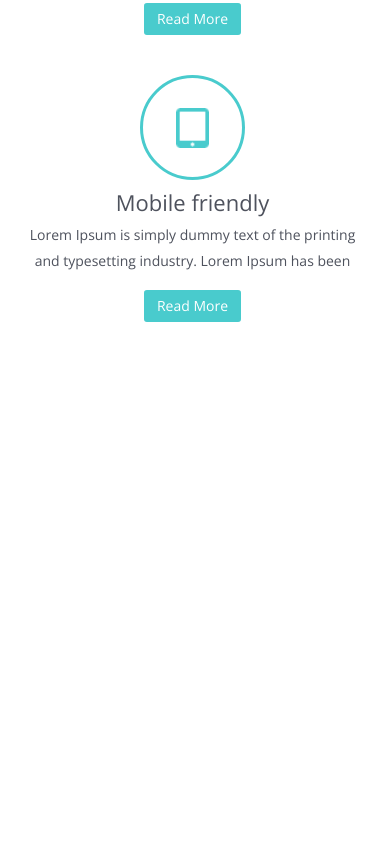
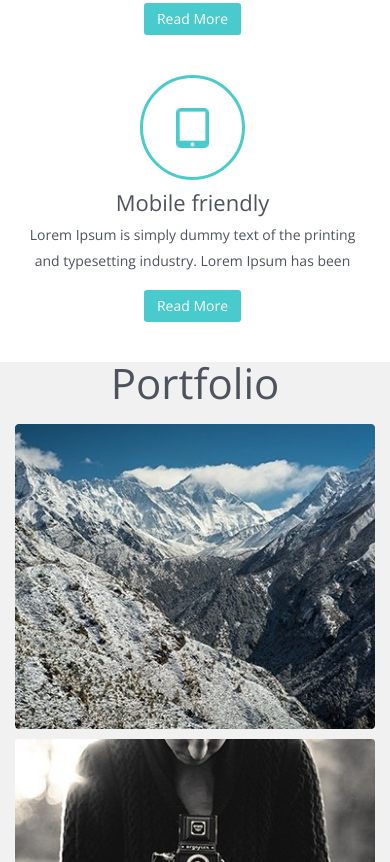
Before and after one commit to ArturSovovich/Author, a plain HTML site: page index.html in a window 390 px wide. Shown: the part 1024-1886 px from the top of the page. Before the commit the page ends 1386 px from the top, so only its background shows below. Drawn offline with nearby package versions, Linux system fonts and the light colour scheme.

Commit message:
portfolio and responsive

```diff
--- a/css/style.css
+++ b/css/style.css
@@ -22,8 +22,8 @@ main {
 .container{
   width: 100%;
   margin: 0 auto;
-  max-width: 1194px;
-  padding: 0 12px;
+  max-width: 1200px;
+  padding: 0 15px;
 }
 /* ------button------ */
 .btn-big{
@@ -66,6 +66,10 @@ main {
 .btn:active {
 }
 /* ------item------ */
+.section-title {
+font-size: 42px;
+color: #4e525d;
+}
 
 /* ----Header---- */
 .menu_icon {
@@ -232,6 +236,38 @@ main {
   flex: 0 1 100%;
 }
 
+/* ----main-portfolio--- */
+.portfolio {
+  padding: 50px 0 102px 0;
+  text-align: center;
+  background-color: #f1f1f1;
+}
+.portfolio .section-title {
+   margin: 0 0 64px 0;
+}
+.portfolio-body {
+  display: grid;
+  grid-template-columns: repeat(auto-fit, minmax(370px, 1fr));
+  grid-auto-flow: row;
+  gap: 30px;
+  margin: 0 0 58px 0;
+}
+.portfolio-img {
+  position: relative;
+  padding: 0 0 84.5% 0;
+}
+.portfolio-img img{
+  height: 100%;
+  position: absolute;
+  top: 0;
+  left: 0;
+  border-radius: 1%;
+  object-fit: cover;
+}
+.portfolio .btn-big {
+  font-size: 24px;
+}
+
 @media (max-width: 992px) {
   /* ----main-slider---- */
   .main-slider_title {
@@ -249,9 +285,29 @@ main {
     border: 3px solid #49cbcd;
     border-radius: 3%/9%;
   }
+    /* ----main-services--- */
+  .services {
+    padding: 30px 0 0px 0;
+  }
+  .content-column {
+    flex: 0 0 50%;
+  }
+  .services-content_img {
+    margin: 0 0 20px 0;
+  }
+  /* ----main-portfolio--- */
+  .portfolio {
+    padding: 10px 0 30px 0;
+  }
+  .portfolio .section-title {
+    margin: 0 0 34px 0;
+  }
+  .portfolio-body {
+    margin: 0 0 20px 0;
+  }
 }
 @media (max-width: 768px) {
-  .btn-big {
+  .main-slider-content .btn-big {
     padding: 8px 16px;
     font-size: 20px;
   }
@@ -301,7 +357,6 @@ main {
     top: 50%;
     transform: rotate(45deg) translate(0, -50%);
   }
-
   .header-wrapper {
     padding: 20px 10px 10px 10px;
   }
@@ -314,7 +369,7 @@ main {
     top: 0;
     left: -100%;
     z-index: 4;
-    width: 102%;
+    width: 104%;
     height: 100%;
     background: rgb(255, 255, 255);
     transition: left 0.5s ease 0s;
@@ -322,7 +377,7 @@ main {
     overflow: auto;
   }
   .header-nav._active {
-    left: 2%;
+    left: 3%;
   }
   .header-nav li:hover:before {
     display: none;
@@ -358,18 +413,13 @@ main {
     line-height: 28px;
     margin: 0 0 20px 0;
   }
-
-  /* ----main-services--- */
-  .services {
-    padding: 30px 0 0px 0;
+  /* ----main-portfolio--- */
+  .portfolio-body {
+    display: block;
   }
-  .content-column {
-    flex: 0 0 50%;
+  .portfolio-img {
+    margin: 0 0 18px 0;
   }
-  .services-content_img {
-    margin: 0 0 20px 0;
-  }
-
 }
 @media (max-width: 576px) {
   /* ----main-slider---- */
@@ -406,9 +456,19 @@ main {
   .card-text {
     max-width: 380px;
   }
+  /* ----main-portfolio--- */
+  .portfolio {
+    padding: 0px 0 20px 0;
+}
+  .portfolio .section-title {
+    margin: 0 0 20px 0;
+  }
+  .portfolio-img {
+    margin: 0 0 10px 0;
+}
 }
 @media (max-width: 380px) {
-  .btn-big {
+  .main-slider-content .btn-big {
     padding: 6px 12px;
     font-size: 14px;
   }
--- a/index.html
+++ b/index.html
@@ -37,7 +37,7 @@
           <!-- Slides -->
           <div class="main-slider_slide swiper-slide">
             <div class="main-slider_img">
-              <img src="./img/slider/slider.jpg" alt="img">
+              <img src="./img/slider/slider-1.png" alt="img">
             </div>
             <div class="main-slider-content">
               <h3 class="main-slider_title">This is a main heading</h3>
@@ -47,7 +47,7 @@
           </div>
           <div class="main-slider_slide swiper-slide">
             <div class="main-slider_img">
-              <img src="./img/slider/slider.jpg" alt="img">
+              <img src="./img/slider/slider-1.png" alt="img">
             </div>
             <div class="main-slider-content">
               <h3 class="main-slider_title">This is a main heading</h3>
@@ -57,7 +57,7 @@
           </div>
           <div class="main-slider_slide swiper-slide">
             <div class="main-slider_img">
-              <img src="./img/slider/slider.jpg" alt="img">
+              <img src="./img/slider/slider-1.png" alt="img">
             </div>
             <div class="main-slider-content">
               <h3 class="main-slider_title">This is a main heading</h3>
@@ -113,6 +113,32 @@
           </div>
         </div>
       </div>
+      <div class="portfolio">
+        <div class="container">
+          <h2 class="section-title">Portfolio</h2>
+          <div class="portfolio-body">
+            <div class="portfolio-img">
+              <img src="./img/portfolio/01.jpg" alt="img">
+            </div>
+            <div class="portfolio-img">
+              <img src="./img/portfolio/02.jpg" alt="img">
+            </div>
+            <div class="portfolio-img">
+              <img src="./img/portfolio/03.jpg" alt="img">
+            </div>
+            <div class="portfolio-img">
+              <img src="./img/portfolio/04.jpg" alt="img">
+            </div>
+            <div class="portfolio-img">
+              <img src="./img/portfolio/05.jpg" alt="img">
+            </div>
+            <div class="portfolio-img">
+              <img src="./img/portfolio/06.jpg" alt="img">
+            </div>
+          </div>
+          <div class="btn-big btn_birch">See all works</div>
+        </div>
+      </div>
     </main>
     <footer>
       <div class="container">
```
Also changed, not shown: img/portfolio/01.jpg (added), img/portfolio/02.jpg (added), img/portfolio/03.jpg (added), img/portfolio/04.jpg (added), img/portfolio/05.jpg (added), img/portfolio/06.jpg (added), img/slider/slider-1.png (added), img/slider/slider.jpg (deleted).
